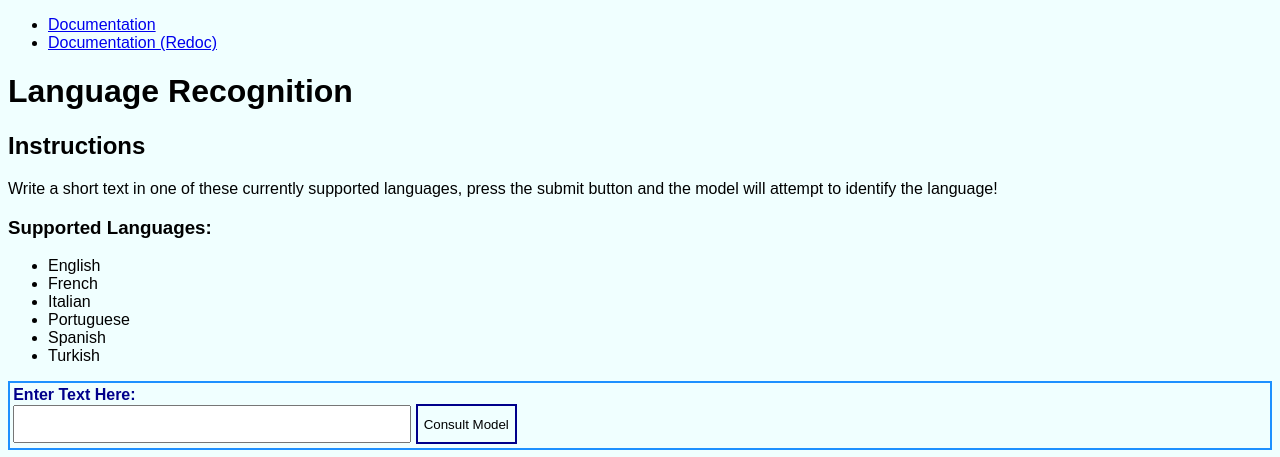
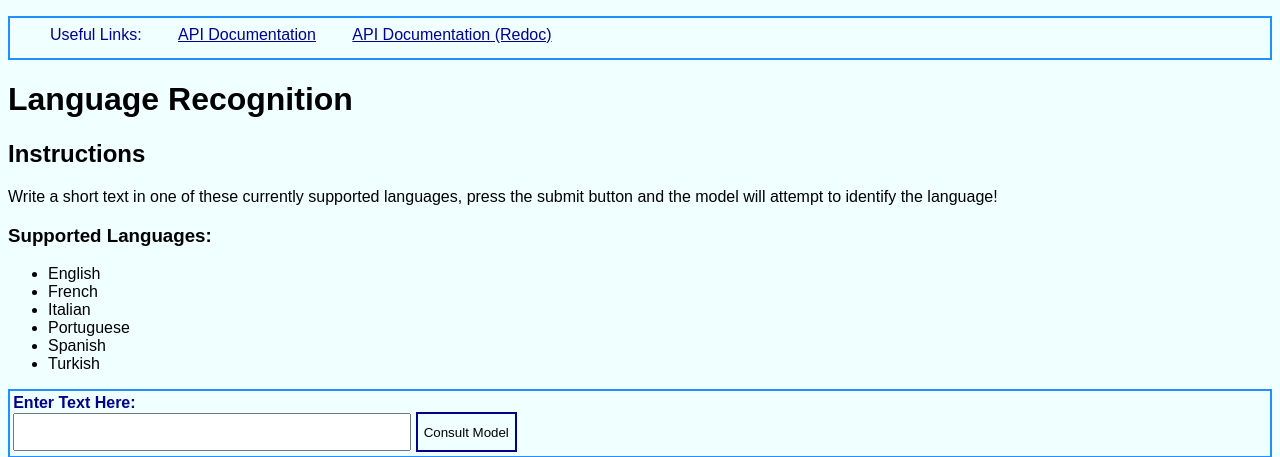
Before and after one commit to jacosta13/language-recognize, a FastAPI app: page /api/v1/identify in a window 1280 px wide. Shown: the top 457 px of the page. Run offline with FastAPI, Linux system fonts and the light colour scheme.

Commit message:
Make nav bar horizontal

```diff
--- a/service/src/templates/index.html
+++ b/service/src/templates/index.html
@@ -4,6 +4,22 @@
     <meta charset="UTF-8">
     <title>Language Recognition</title>
     <style>
+
+        a {
+            color: darkblue;
+        }
+
+        ul.nav-list {
+            padding: 0.5rem;
+            height: 1.5rem;
+            border: solid 2px dodgerblue;
+        }
+
+        ul.nav-list li {
+            display: inline;
+            padding-left: 2rem;
+            color: darkblue;
+        }
 
         body {
             background: azure;
@@ -45,9 +61,10 @@
 </head>
 <body>
 <nav>
-    <ul>
-        <li><a href="/docs">Documentation</a></li>
-        <li><a href="/redoc">Documentation (Redoc)</a></li>
+    <ul class="nav-list">
+        <li>Useful Links:</li>
+        <li><a href="/docs">API Documentation</a></li>
+        <li><a href="/redoc">API Documentation (Redoc)</a></li>
     </ul>
 </nav>
 
```
